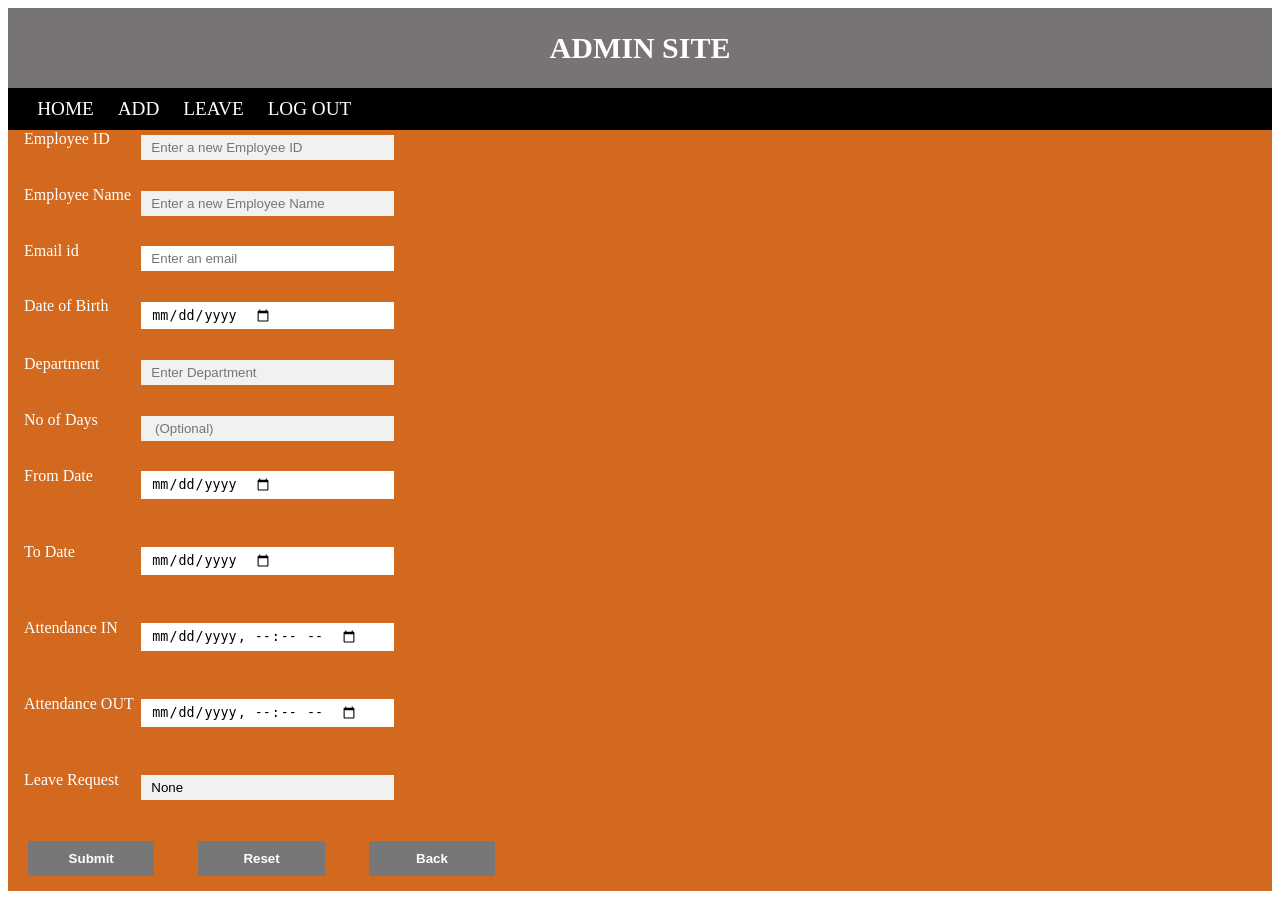
After one commit to im-abirami-ravindran/EMS-APP, a Flask app: page /admin/add in a window 1280 px wide. The commit adds this page. Run offline with Flask 2, Linux system fonts and the light colour scheme; some libraries are stand-ins or nearby versions.

Commit message:
added test py file and made changes to admin and employee site

```diff
--- a/app.py
+++ b/app.py
@@ -1,10 +1,12 @@
-from flask import Flask,render_template,Response,jsonify,redirect,request,flash
+from flask import Flask,render_template,Response,jsonify,redirect,request,flash,session
 from flask_pymongo import PyMongo,ObjectId
 from flask_session import Session
 import bcrypt
 
 app= Flask(__name__,static_url_path="/static")
 app.secret_key='Nothing'
+app.config['SESSION__PERMANENT']=False
+app.config["SESSION_TYPE"]='filesystem'
 
 app.config['MONGO_URI']="mongodb://localhost/EmployeeMS"
 mongo = PyMongo(app)
@@ -27,6 +29,7 @@ def signup():
             'email': new_email,
             'password': new_password
         })
+        flash(new_username,"Successfully Signed In")
         return redirect("/")
 
     return render_template("signup.html")
@@ -36,14 +39,16 @@ def login():
     if request.method=='POST':
         global username
         username=request.form['name']
+        session['username']=username
         password=request.form['password']
         if db.find_one({'name':username})  and db.find({'password':password}):
              if username == 'admin':
+                flash(username+" Successfully Signed In")
                 return redirect("/admin")
              else:
+                flash(username+ " Successfully Signed In")
                 return redirect("/employee")
         else:
-            print('No such user id exists.Please Sign In')
             return redirect("/signup")
     return render_template('login.html')
 
@@ -61,15 +66,51 @@ def admin():
 def employee():
     db=mongo.db.EmployeeDetails
     detail=[]
+    session['username']=username
     if db.find({'ename':username}):
         for i in db.find({'ename':username},{"_id":0}):
             detail.append(i)
-
     return render_template("employee.html",newuser=detail)
 
-@app.route("/admin/edit",methods=['GET','POST'])
+@app.route("/admin/add",methods=['GET','POST'])
 def aedit():
-    return render_template("edit.html")
+    db = mongo.db.EmployeeDetails
+    if request.method == 'POST':
+        eid=request.form['eid']
+        ename=request.form['ename']
+        email=request.form['email']
+        dob=request.form['dob']
+        Dept=request.form['Dept']
+        nod=request.form['nod']
+        FromDate=request.form['FromDate']
+        ToDate=request.form['ToDate']
+        Ain=request.form['Ain']
+        Aout=request.form['Aout']
+        LeaveReq=request.form['LeaveReq']
+        adder=db.insert_one({
+            'eid': eid ,
+            'ename':ename,
+            'email':email,
+            'DoB': dob,
+            'Dept': Dept,
+            'NoDays':nod,
+            'FromDate':FromDate,
+            'ToDate':ToDate,
+            'Ain':Ain,
+            'Aout':Aout,
+            'LeaveReq':LeaveReq
+        })
+        flash(eid ," ",ename," Successfully Signed In")
+    return render_template("add.html")
+
+@app.route("/admin/<eid>",methods=['GET','POST'])
+def delete(eid):
+    return render_template("admin.html")
+
+@app.route("/logout",methods=['GET','POST'])
+def logout():
+    session["username"]=None
+    return render_template("login.html")
 
 if __name__ == "__main__":
     app.run(debug=True,port=5000)
--- a/static/styles/style.css
+++ b/static/styles/style.css
@@ -81,7 +81,7 @@ input[type=text], input[type=password], textarea{
   font-size: large;
 }
 .signupclass{
-  padding: 15px;
+  padding: 10px 5px;
   background-color:#75b72e;
 }
 .signupbg{
@@ -134,3 +134,40 @@ a{
   Color: WHITE;
   margin-left: 1em;
 }
+
+#adminadd input[type=text],input[type=email],input[type=date],input[type=datetime-local],textarea {
+  width: 20%;
+  padding: 5px 10px;
+  margin: 8px 0;
+  border:none;
+  margin-left: 10em;
+  display: flex;
+margin-top: -1em;
+
+}
+#adminadd label{
+color:white;
+margin-left: 1em;
+margin-right: 5em;
+}
+#adminadd{
+  background-color: chocolate;
+}
+
+.addsubmit{
+  color:white;
+  background-color: #777;
+  padding: 10px 20px;
+  margin: 15px 20px;
+  border: none;
+  cursor: pointer;
+  width: 10%;
+  opacity: 1.0;
+  font-size:smaller;
+  font-weight:bold ;
+}
+
+#messages{
+  color:red;
+  font-weight:bold;
+}
--- /dev/null
+++ b/templates/add.html
@@ -0,0 +1,45 @@
+{%block body%}
+<head>
+    <link rel="stylesheet" type="text/css" href="{{ url_for('.static',filename='styles/style.css') }}" />
+</head>
+<body class="addbg">
+<header id="header">
+    <h1>ADMIN SITE</h1>
+    <div id='messages'>
+        {% with messages = get_flashed_messages() %}
+        {% if messages %}
+        {% for message in messages %}
+            {{ message }}
+         {% endfor %}
+        {% endif %}
+        {% endwith %}
+    </div>
+</header>
+<div >
+<section id="section1" >
+    <nav id="nav">
+    <a href="/admin">HOME</a>
+    <a href="/admin/add">ADD</a>
+    <a href="/">LEAVE</a>
+    <a href="/signup">LOG OUT</a>
+    </nav>
+</div>
+<div id="adminadd">
+<form method="POST">
+    <label>Employee ID</label><input type="text" name="eid" placeholder="Enter a new Employee ID" autocomplete="off" required /><br>
+    <label>Employee Name</label><input type="text" name="ename" placeholder="Enter a new Employee Name" autocomplete="off" required/><br>
+    <label>Email id</label><input type="email" name="email" placeholder="Enter an email" autocomplete="off" required/><br>
+    <label>Date of Birth</label><input type="Date" name="dob" placeholder="Enter DOB" autocomplete="off" required/><br>
+    <label>Department</label><input type="text" name="Dept" placeholder="Enter Department" autocomplete="off" required/><br>
+    <label>No of Days</label><input type="text" name="nod" placeholder=" (Optional) "autocomplete="off" ><br>
+    <label>From Date</label><input type="Date" name="FromDate"  autocomplete="off" ><br><br>
+    <label>To Date</label><input type="Date" name="ToDate"  autocomplete="off"><br><br>
+    <label>Attendance IN</label><input type="datetime-local" name="Ain" autocomplete="off"><br><br>
+    <label>Attendance OUT</label><input type="datetime-local" name="Aout" autocomplete="off"><br><br>
+    <label>Leave Request</label><input type="text" name="LeaveReq" value="None" autocomplete="off"><br>
+    <input type="Submit" name="submit" class="addsubmit" onclick="location.href='http://127.0.0.1:5000/admin'">
+    <input type="reset" name="reset" class="addsubmit">
+    <button class="addsubmit" onclick="location.href='http://127.0.0.1:5000/admin'">Back</button>
+</form>
+</section></div>
+{% endblock %}
```
Also changed, not shown: templates/admin.html (+13 -5 lines), templates/edit.html (deleted, +0 -27 lines), templates/employee.html (+12 -3 lines), templates/signup.html (+4 -5 lines), test.py (added, +36 -0 lines).
